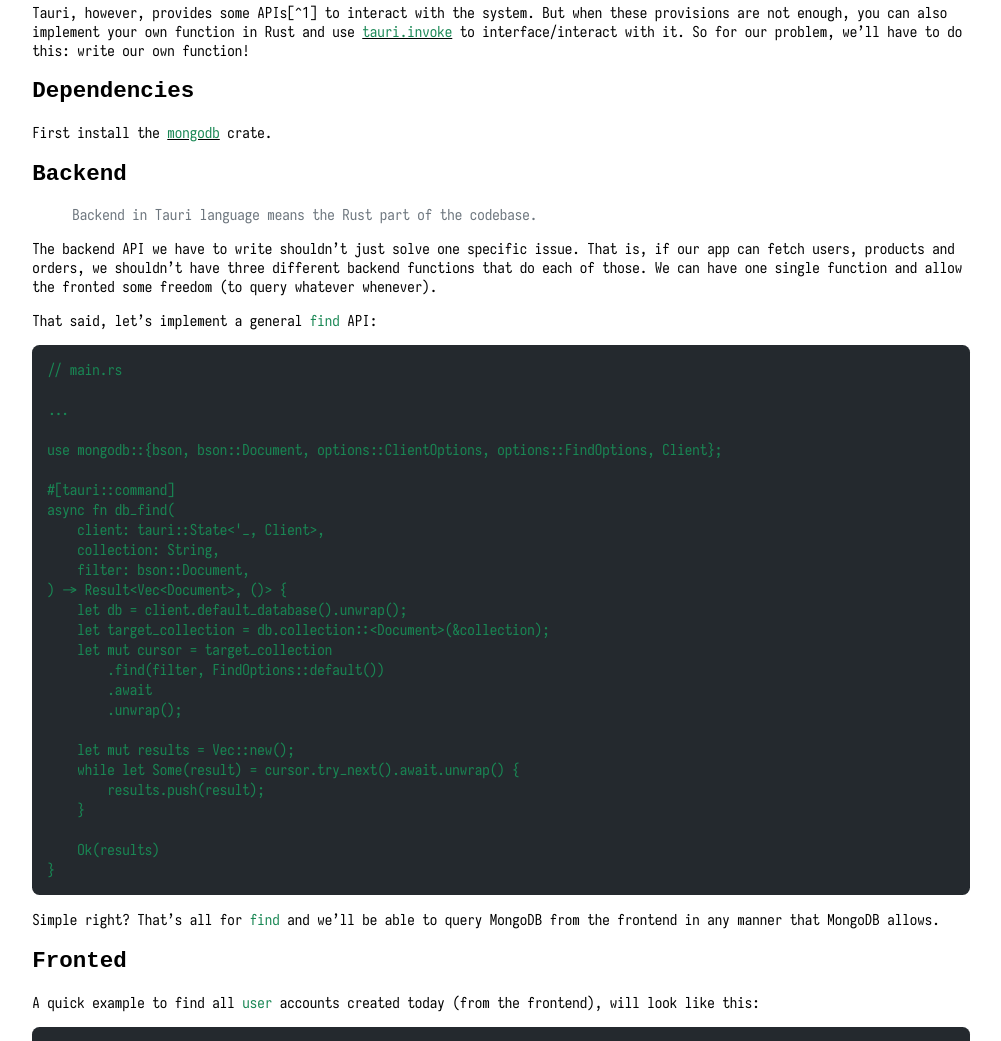
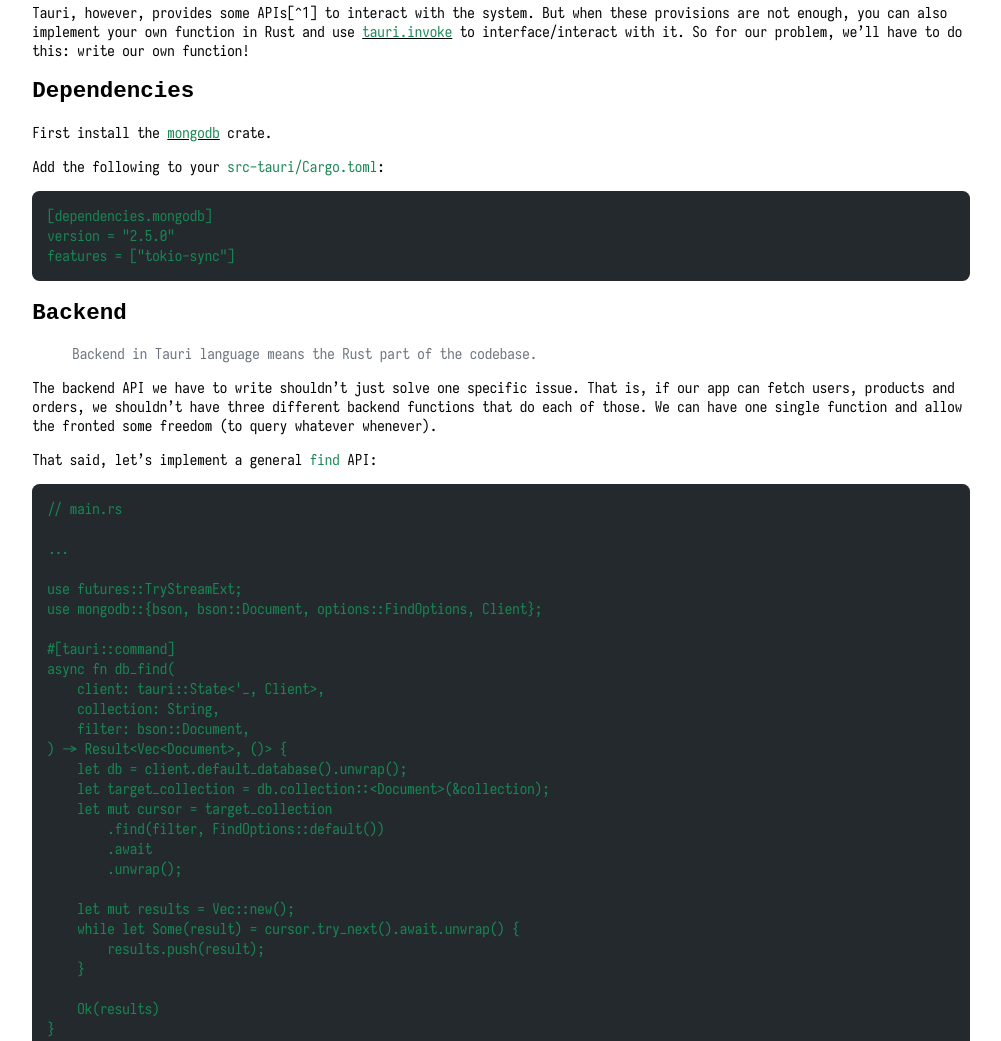
Before and after one commit to blackmann/blackmann.github.io, an Astro site: page /blog/mongo-tauri in a window 1280 px wide. Shown: the part 614-1655 px from the top of the page, without its empty margins (139-1140 px from the left). Built offline with nearby package versions, Linux system fonts and the light colour scheme; Astro itself is replaced by a stand-in of ours; code samples lack their colours; a web font is replaced by a local one.

Commit message:
Update post, add CNAME

````diff
--- a/astro.config.mjs
+++ b/astro.config.mjs
@@ -5,7 +5,7 @@
 
 // https://astro.build/config
 export default defineConfig({
-	site: 'https://example.com',
+	site: 'https://blackmann.github.io',
 	integrations: [mdx(), sitemap()],
 	markdown: {
 		shikiConfig: {
--- a/src/content/blog/mongo-tauri.md
+++ b/src/content/blog/mongo-tauri.md
@@ -22,6 +22,14 @@
 
 First install the [`mongodb`](https://crates.io/crates/mongodb) crate.
 
+Add the following to your `src-tauri/Cargo.toml`:
+
+```toml
+[dependencies.mongodb]
+version = "2.5.0"
+features = ["tokio-sync"]
+```
+
 ## Backend
 
 > Backend in Tauri language means the Rust part of the codebase.
@@ -35,7 +43,8 @@
 
 ...
 
-use mongodb::{bson, bson::Document, options::ClientOptions, options::FindOptions, Client};
+use futures::TryStreamExt;
+use mongodb::{bson, bson::Document, options::FindOptions, Client};
 
 #[tauri::command]
 async fn db_find(
@@ -112,6 +121,10 @@
 ```rust
 // main.rs
 
+// Update the previous `use` with this.
+// Giving `use mongodb::{bson, bson::Document, options::ClientOptions, options::FindOptions, Client}`
+use mongo::{options::ClientOptions, Client};
+
 ...
 
 fn main() {
````
Also changed, not shown: .github/workflows/deploy.yml (added), 1 other file.
